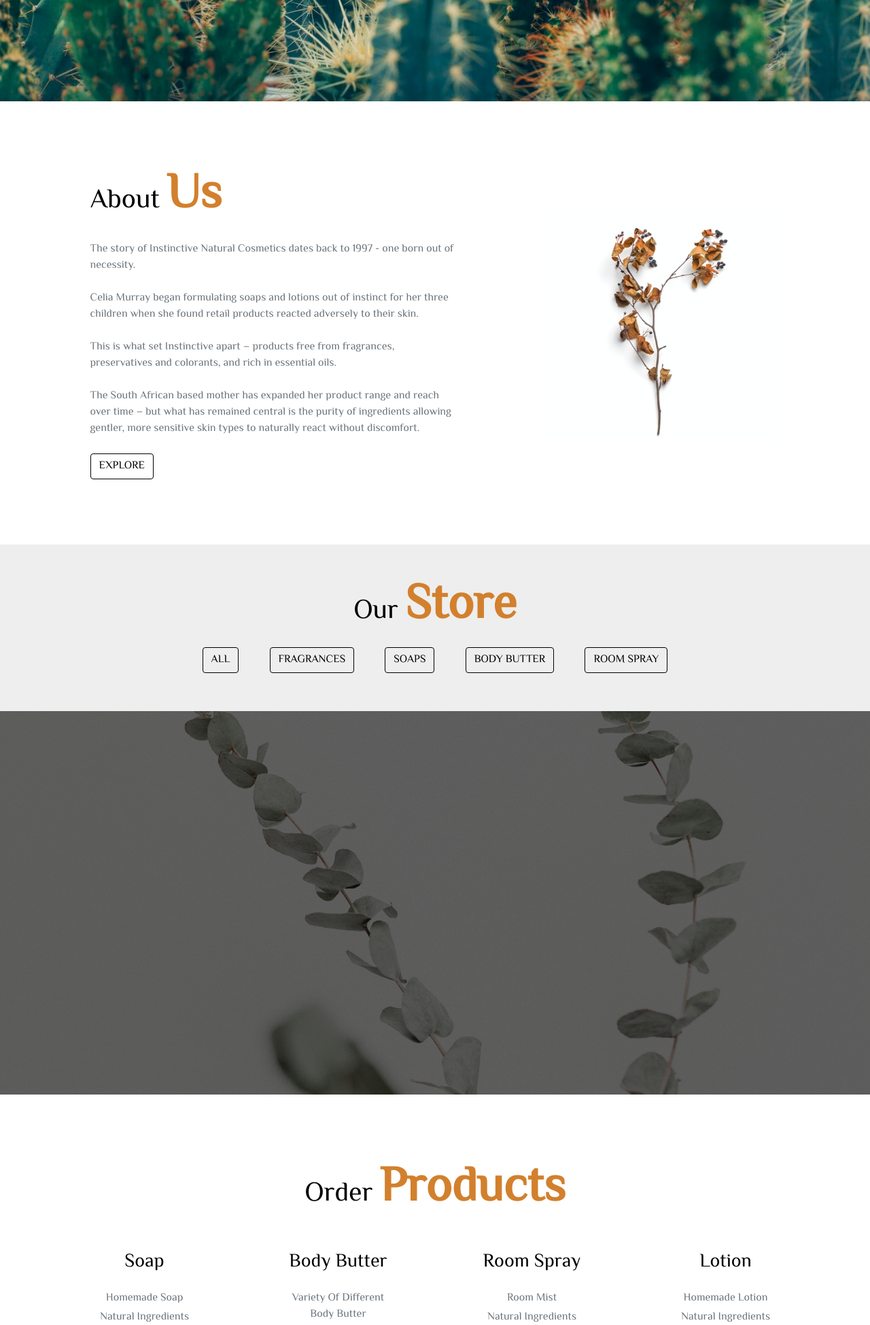
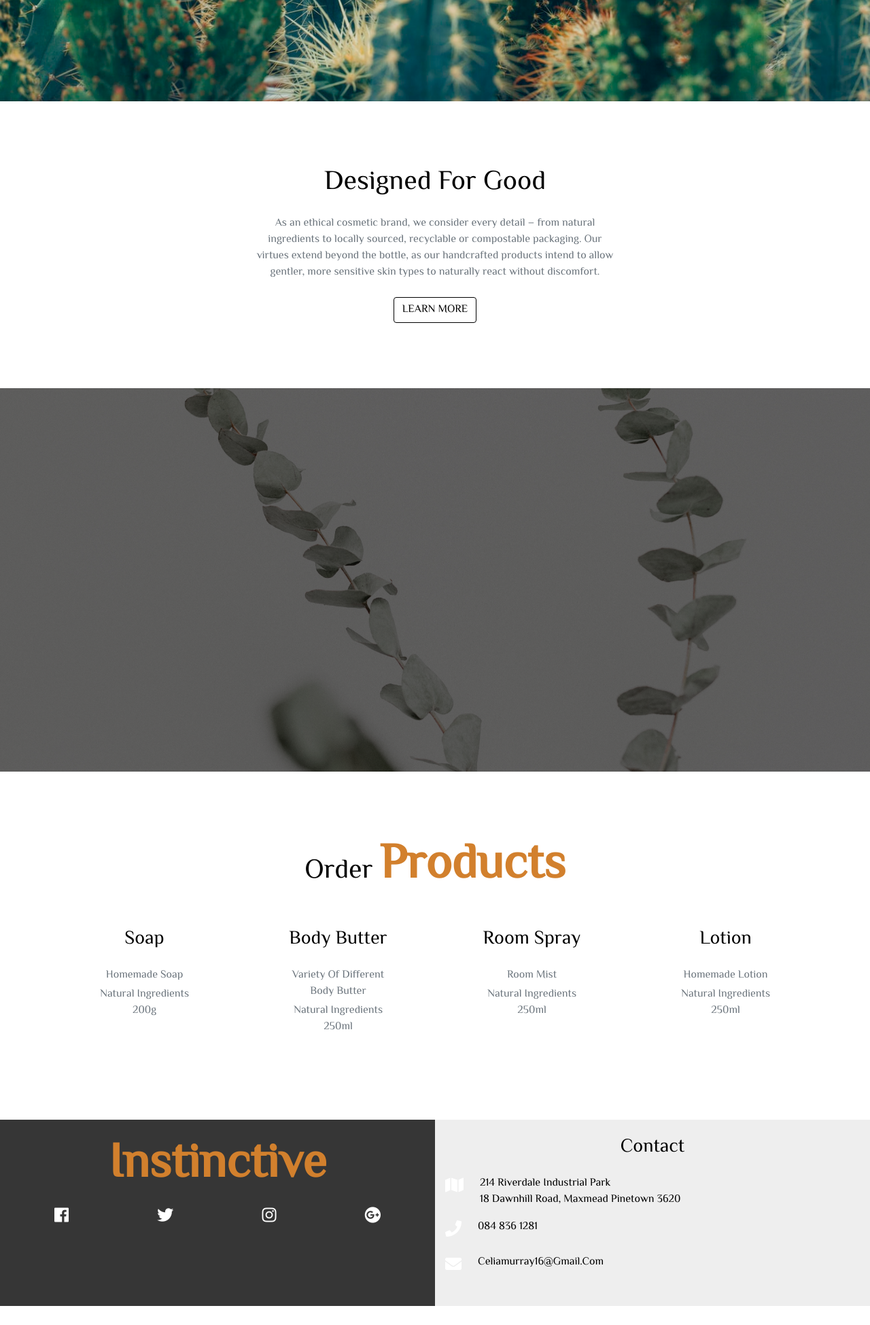
Before and after one commit to katrina-mathebula/onlineStorePhp, a PHP site: page / in a window 1280 px wide. Shown: the part 649-2598 px from the top of the page at 68% size. After the commit the page ends 2570 px from the top, so only its background shows below. Run offline with PHP 8.4, Linux system fonts and the light colour scheme; data that the repository does not hold is empty.

Commit message:
store front

```diff
--- a/index.php
+++ b/index.php
@@ -125,7 +125,7 @@ $products = mysqli_fetch_all($result,MYSQLI_ASSOC);
                    <h3 class="py-0" id="banner">Natural Cosmetics</h3>
                 </h1>
 
-                <a href="#store" class="btn banner-link text-uppercase my-2">explore</a>
+                <a href="#order" class="btn banner-link text-uppercase my-2">explore</a>
             </div>
     <!-- cart -->
             <div class="cart" id="cart">
@@ -175,46 +175,6 @@ $products = mysqli_fetch_all($result,MYSQLI_ASSOC);
             ?>
 
 <!-- end of cart item -->
-                <script
-
-                  obj.clearCart = function() {
-                    cart = [];
-                    saveCart();
-                  }
-
-                    $('.clear-cart').click(function() {
-                      shoppingCart.clearCart();
-                      displayCart();
-                    });
-
-                        // Clear items
-$('.clear-cart').click(function() {
-  shoppingCart.clearCart();
-  displayCart();
-});
-
-
-function displayCart() {
-  var cartArray = shoppingCart.listCart();
-  var output = "";
-  for(var i in cartArray) {
-    output += "<tr>"
-      + "<td>" + cartArray[i].name + "</td>"
-      + "<td>(" + cartArray[i].price + ")</td>"
-      + "<td><div class='input-group'><button class='minus-item input-group-addon btn btn-primary' data-name=" + cartArray[i].name + ">-</button>"
-      + "<input type='number' class='item-count form-control' data-name='" + cartArray[i].name + "' value='" + cartArray[i].count + "'>"
-      + "<button class='plus-item btn btn-primary input-group-addon' data-name=" + cartArray[i].name + ">+</button></div></td>"
-      + "<td><button class='delete-item btn btn-danger' data-name=" + cartArray[i].name + ">X</button></td>"
-      + " = "
-      + "<td>" + cartArray[i].total + "</td>"
-      +  "</tr>";
-  }
-  $('.show-cart').html(output);
-  $('.total-cart').html(shoppingCart.totalCart());
-  $('.total-count').html(shoppingCart.totalCount());
-}
-                        </script>
-
 
 
 
@@ -238,90 +198,24 @@ function displayCart() {
         </header>
 
     <!-- about -->
-    <section class="about py-5" id="about">
+    <section class="about py-5" id="abt">
     <div class="container">
         <div class="row">
-        <div class="col-10 mx-auto col-md-6 my-5">
-            <h1 class="text-capitalize">about <strong class="banner-title">us</strong></h1>
-            <p class="my-4 text-muted w-90">
-            The story of Instinctive Natural Cosmetics dates back to 1997 - one born out of necessity. <br> <br>
+        <div class="col-10 mx-auto col-md-6 my-5 text-center">
+            <h1 class="text-capitalize ">Designed for Good </h1>
+            <p class="my-4 text-muted w-90 ">
+            As an ethical cosmetic brand, we consider every detail – from natural ingredients to locally sourced, recyclable or compostable packaging. Our virtues extend beyond the bottle, as our handcrafted products intend to allow gentler, more sensitive skin types to naturally react without discomfort.
 
 
-Celia Murray began formulating soaps and lotions out of instinct for her three children when she found retail products reacted adversely to their skin. <br> <br>
+            </p>
+            <a href="about.html" class="btn btn-black text-uppercase">Learn more</a>
+            </div>
 
-This is what set Instinctive apart – products free from fragrances, preservatives and colorants, and rich in essential oils. <br> <br>
-
-The South African based mother has expanded her product range and reach over time – but what has remained central is the purity of ingredients allowing gentler, more sensitive skin types to naturally react without discomfort.
-            </p>
-            <a href="#" class="btn btn-black text-uppercase">explore</a>
-            </div>
-        <div class="col-10 mx-auto col-md-4 my-5 align-self-center">
-            <div class="about-img_container">
-            <img src="img/photo-1576561409251-f176dc6aee00.jpg" class="img-fluid" alt="">
-            </div>
-            </div>
         </div>
         </div>
     </section>
 
-<!-- store section -->
-    <section id="store" class="store py-5">
-    <div class="container">
-<!-- section title -->
-        <div class="row">
-        <div class="col-10 mx-auto col-sm-6 text-center">
-        <h1 class="text-capitalize">our <strong class="banner-title">store</strong></h1>
-        </div>
-        </div>
-<!-- filter buttons -->
-        <div class="row">
-            <div class="col-lg-8 mx-auto d-flex justify-content-around sortBtn flex-wrap">
-                <a href="#store" class="btn btn-black text-uppercase filter-btn m-2" data-filter="all">all</a>
-                <a href="#store" class="btn btn-black text-uppercase filter-btn m-2" data-filter="all">fragrances</a>
-                <a href="#order" class="btn btn-black text-uppercase filter-btn m-2" data-filter="all">soaps</a>
-                <a href="#order" class="btn btn-black text-uppercase filter-btn m-2" data-filter="all">body butter</a>
-                <a href="#order" class="btn btn-black text-uppercase filter-btn m-2" data-filter="all">room spray</a>
-            </div>
-        </div>
 
-<!-- store items -->
-        <div class="row store-items" id="store-items">
-
-  <?php foreach($products as $product):?>
-<!-- single items -->
-        <div class="col-10 col-sm-6 col-lg-4 mx-auto my-3 store-item sweets" data-item="sweets">
-            <div class="card ">
-            <div class="img-container">
-                <img src="<?php echo $product['img']?>" class="card-img-top store-img" alt="">
-                <div class="store-icons d-flex justify-content-around align-items-center">
-                <?php
-                    $pr =  $product['name'];
-                    $p_c =  $product['price'];
-                    $img =  $product['img'];
-
-                ?>
-                <a href="#" class='store-item-icon' data-id="<?php echo $product['id']?>"><i class="fas fa-shopping-cart " onclick=" getProductName('<?php echo $pr; ?>', '<?php echo $p_c; ?>', '<?php echo $img; ?>');"></i></a>
-                </div>
-                </div>
-                <div class="card-body">
-                    <div class="card-text d-flex justify-content-between text-capitalize">
-
-                    <h5 id="store-item-name"><?php echo $product['name']?></h5>
-                        <h5 class="store-item-value">R <stong id="store-item-price" class="font-weight-bold"><?php echo $product['price']?></stong></h5>
-                    </div>
-                    </div>
-                    </div>
-                    </div>
-
-
-
-
-<!-- end of store items -->
-    <?php endforeach;?>
-
-        </div>
-    </section>
-<!--  end of store section  -->
 
 <!-- services -->
     <section id="services" class="services py-5">
```
